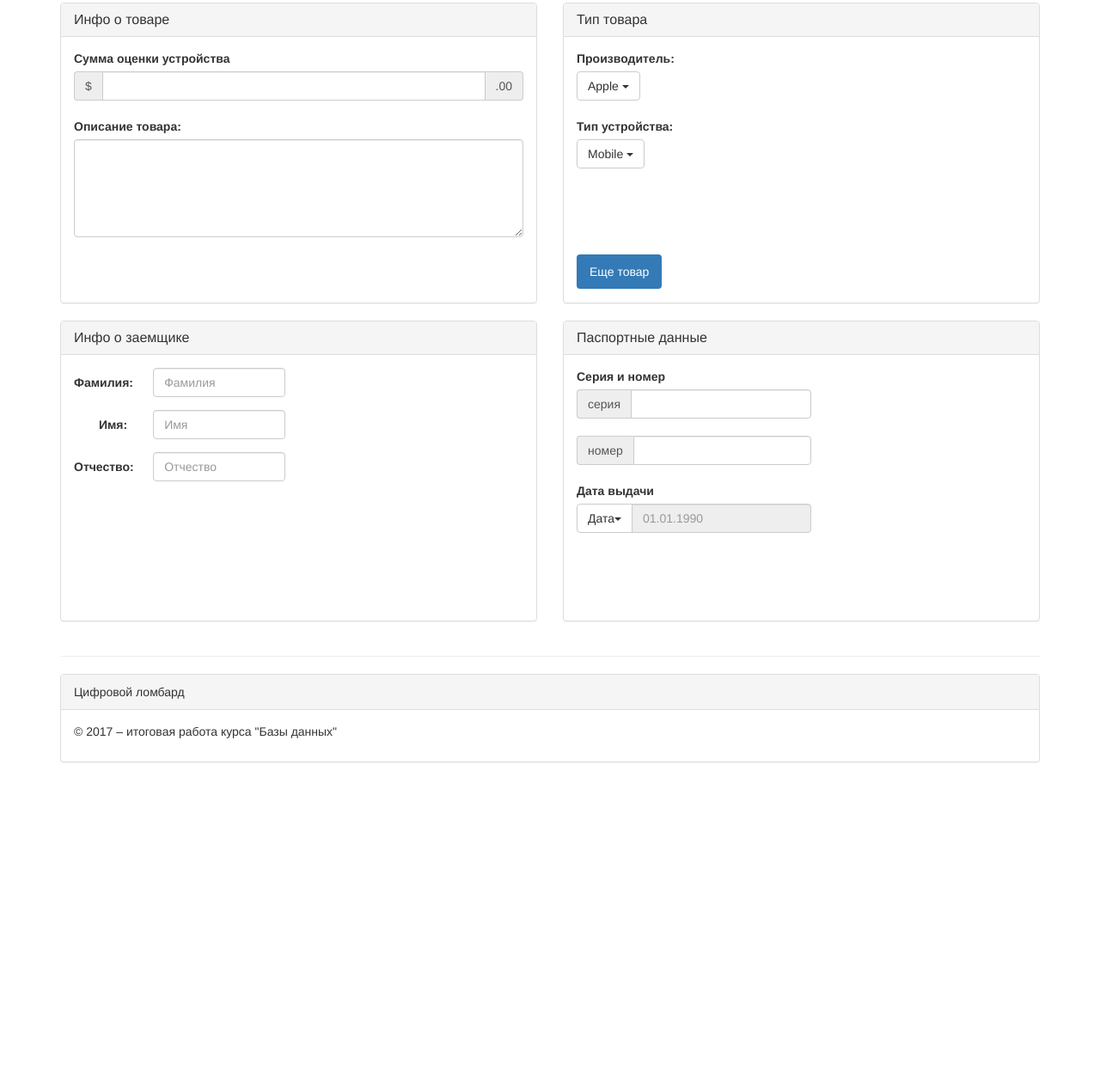
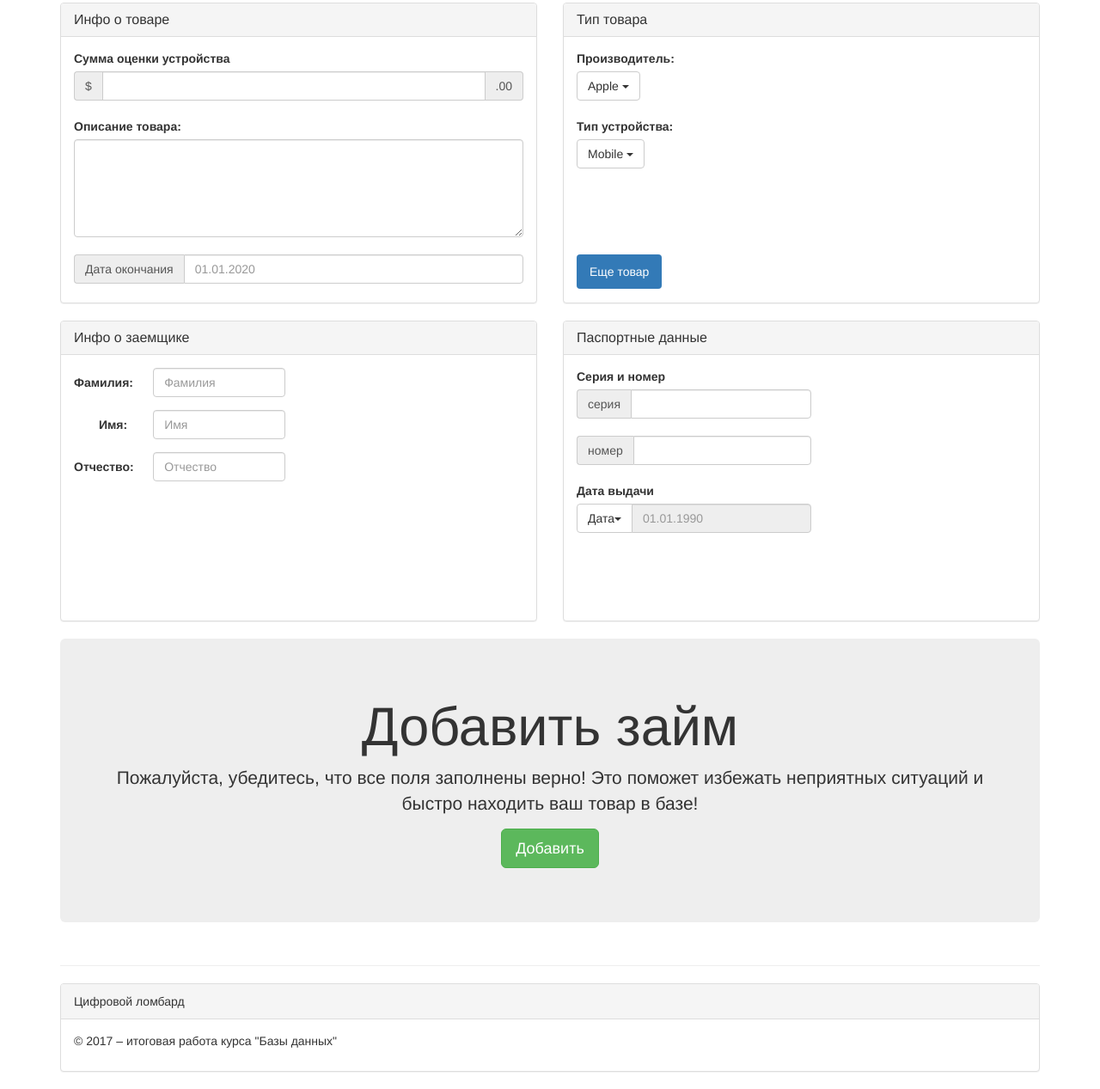
Before and after one commit to meamuri/db_exam, a plain HTML site: page add_borrowing.html in a window 1280 px wide. Shown: the part 69-1336 px from the top of the page at 86% size. Before the commit the page ends 976 px from the top, so only its background shows below. Drawn offline with nearby package versions, Linux system fonts and the light colour scheme.

Commit message:
some new steps

```diff
--- a/add_borrowing.html
+++ b/add_borrowing.html
@@ -90,6 +90,10 @@
                 </div>
                 <br>
 
+                    <div class="input-group">
+                        <span class="input-group-addon">Дата окончания</span>
+                        <input type="text" class="form-control" placeholder="01.01.2020" aria-describedby="basic-addon3">
+                    </div>
             </form>
 
             </div>
@@ -237,9 +241,26 @@
                 </div>
             </div>
 
+
+
+
+
+        </div>
+
+
+
+    </div>
+    <div class="row">
+        <div class="col-xs-12">
+            <div class="jumbotron" align="center">
+                <h1 class="display-3">Добавить займ</h1>
+                <p class="lead">Пожалуйста, убедитесь, что все поля заполнены верно!
+                Это поможет избежать неприятных ситуаций и быстро находить ваш товар в базе!</p>
+                <p><a class="btn btn-lg btn-success" href="#" role="button">Добавить</a></p>
+            </div>
+
         </div>
     </div>
-
 
 
 </div>
```
Also changed, not shown: debtors.html (+7 -0 lines), person.html (+4 -0 lines), sort_debtors.html (+7 -0 lines).
